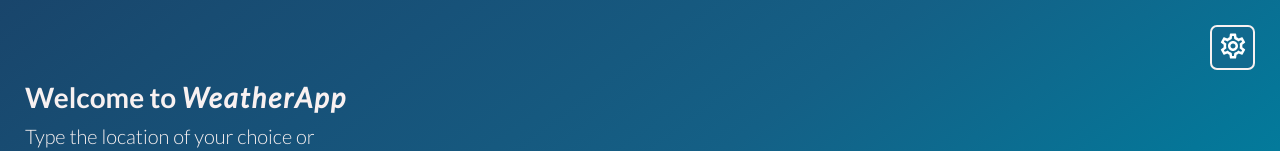
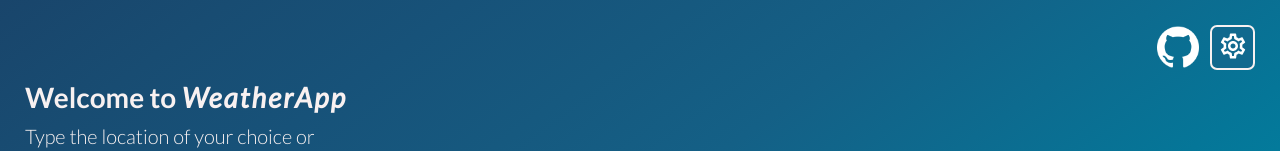
Before and after one commit to aguscorvo/WeatherApp, a website with bundled scripts: page index.html in a window 1280 px wide. Shown: the top 151 px of the page. Built offline with nearby package versions, Linux system fonts and the light colour scheme; no server answers; a script that the page names is missing; files whose address does not match are found by name.

Commit message:
Github icon added

```diff
--- a/assets/css/mobile.css
+++ b/assets/css/mobile.css
@@ -127,6 +127,12 @@ nav {
   justify-content: flex-end;
 }
 
+nav .github {
+  /* background-color: var(--color-blue); */
+  background-color: #11698e00;
+  margin-right: 12px;
+}
+
 nav .settings {
   background-color: var(--color-blue);
 }
@@ -194,6 +200,14 @@ button {
   border: var(--color-white) 2px solid;
   width: 45px;
   height: 45px;
+  cursor: pointer;
+}
+
+button.github {
+  /* border: var(--color-white) 2px solid; */
+  border: none;
+  align-self: center;
+  margin-top: 14px;
 }
 
 .search-container,
@@ -203,6 +217,10 @@ button {
 
 button img {
   width: 30px;
+}
+
+button.github img {
+  width: 42px;
 }
 
 .search-container button {
--- a/index.html
+++ b/index.html
@@ -42,6 +42,7 @@
   <body>
     <main>
       <nav>
+        <button class="github" aria-label="Github repo" onclick="window.open('https://github.com/aguscorvo/WeatherApp')"><img src="./assets/icons/github-icon.png" alt="Github"></img></button>
         <button class="settings" aria-label="Settings"><img src="./assets/icons/settings_white_36dp.svg" alt="Settings"></img></button>
       </nav>
       <section class="intro-container">
```
Also changed, not shown: assets/icons/github-icon.png (added).
